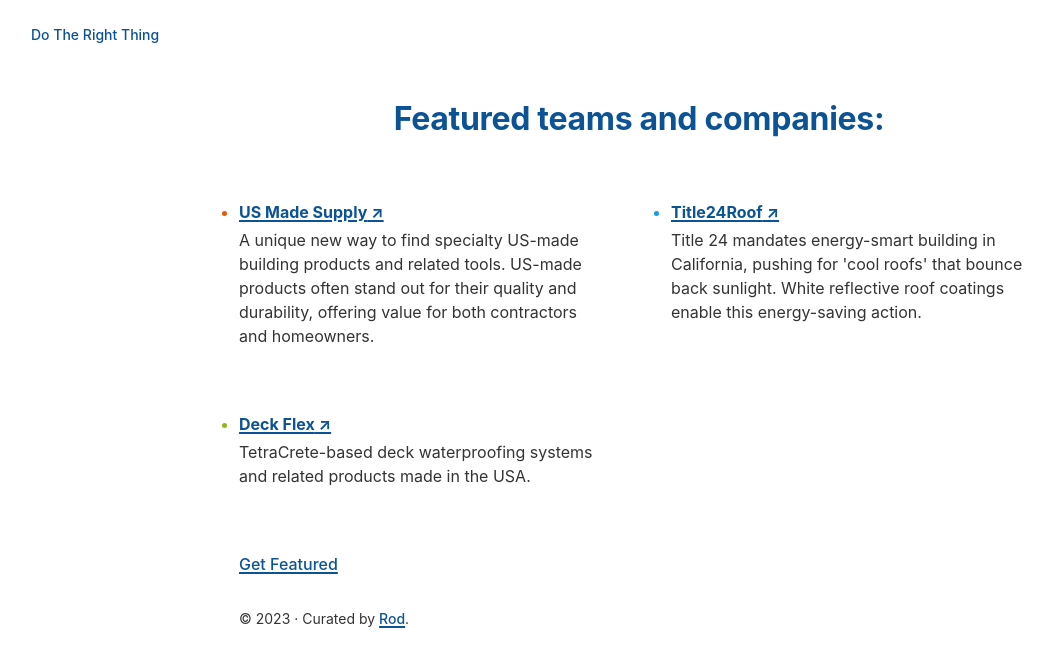
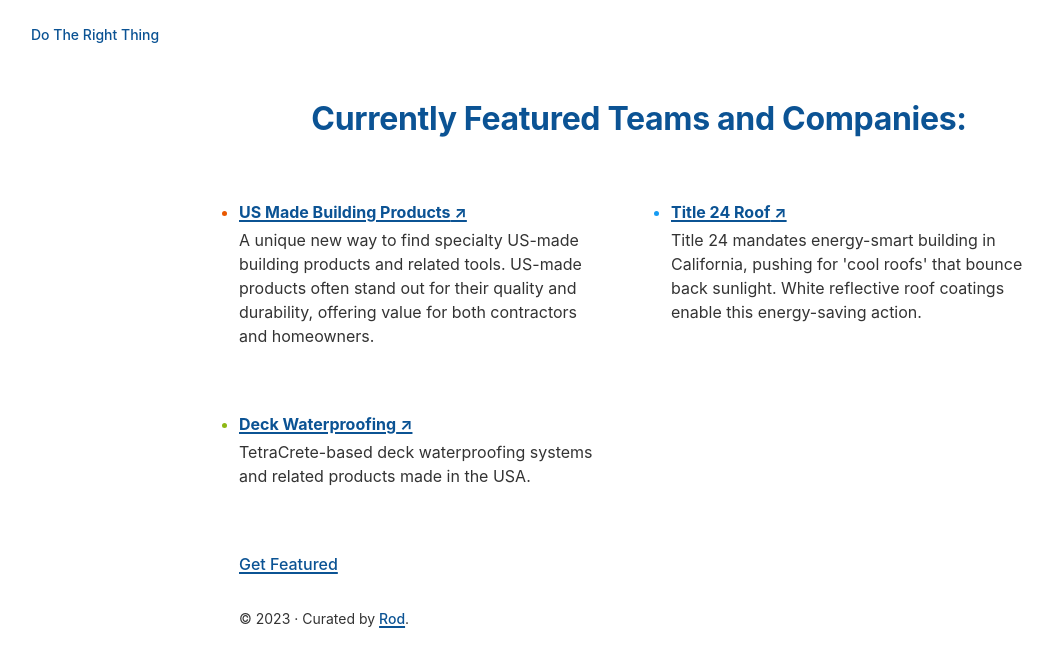
Before and after one commit to rodebrahimi/dtrt-core, a Gatsby site: page / in a window 1280 px wide. Shown: the whole page, without its empty margins (1-1054 px from the left). Built offline with nearby package versions, Linux system fonts and the light colour scheme; Gatsby itself is replaced by a stand-in of ours.

Commit message:
update title tags

```diff
--- a/src/pages/index.js
+++ b/src/pages/index.js
@@ -10,19 +10,19 @@
 
 const links = [
   {
-    text: "US Made Supply",
+    text: "US Made Building Products",
     url: "https://usmadesupply.com",
     description:
       "A unique new way to find specialty US-made building products and related tools. US-made products often stand out for their quality and durability, offering value for both contractors and homeowners.",
   },
   {
-    text: "Title24Roof",
+    text: "Title 24 Roof",
     url: "https://title24roof.com",
     description:
       "Title 24 mandates energy-smart building in California, pushing for 'cool roofs' that bounce back sunlight. White reflective roof coatings enable this energy-saving action.",
   },
   {
-    text: "Deck Flex",
+    text: "Deck Waterproofing",
     url: "https://deckflex.com",
     description:
       "TetraCrete-based deck waterproofing systems and related products made in the USA.",
@@ -58,7 +58,7 @@
   <Layout>
     <div className={styles.textCenter}>
       <h1>
-      <b>Featured teams and companies:</b>
+      <b>Currently Featured Teams and Companies:</b>
       </h1>
     </div>
     <ul className={styles.list}>
```
